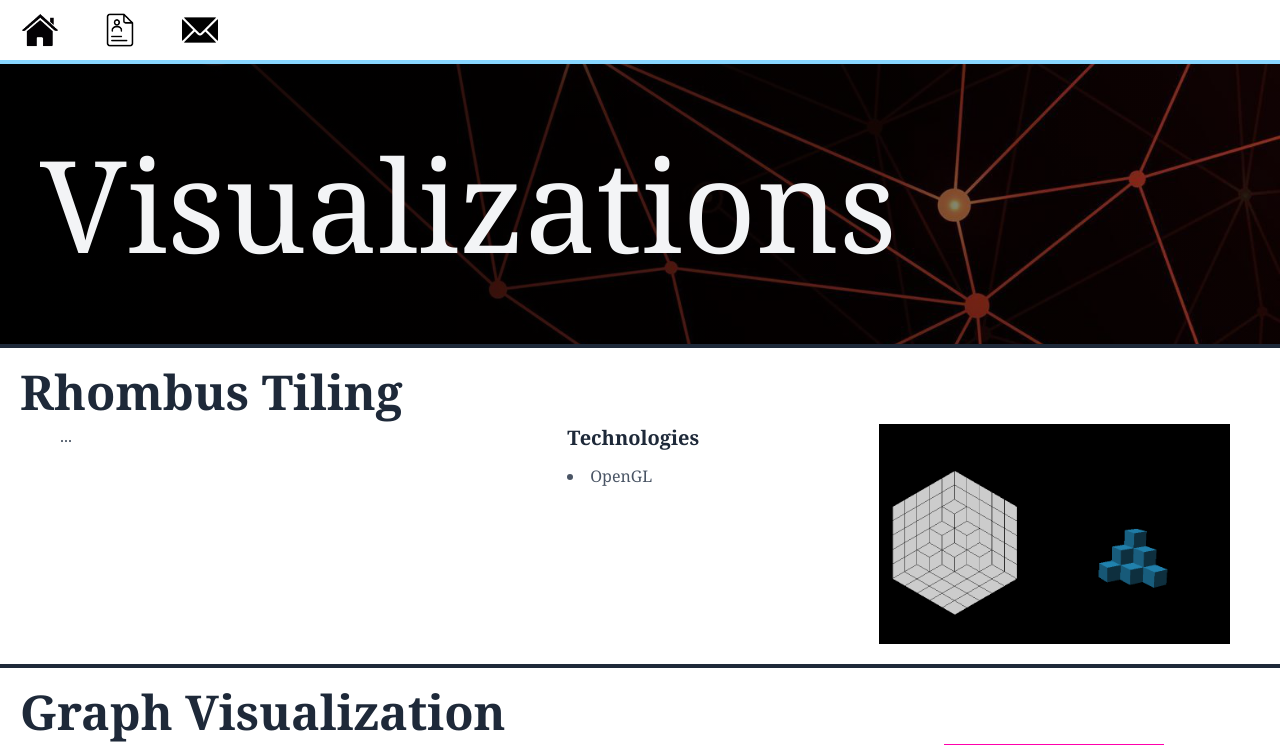
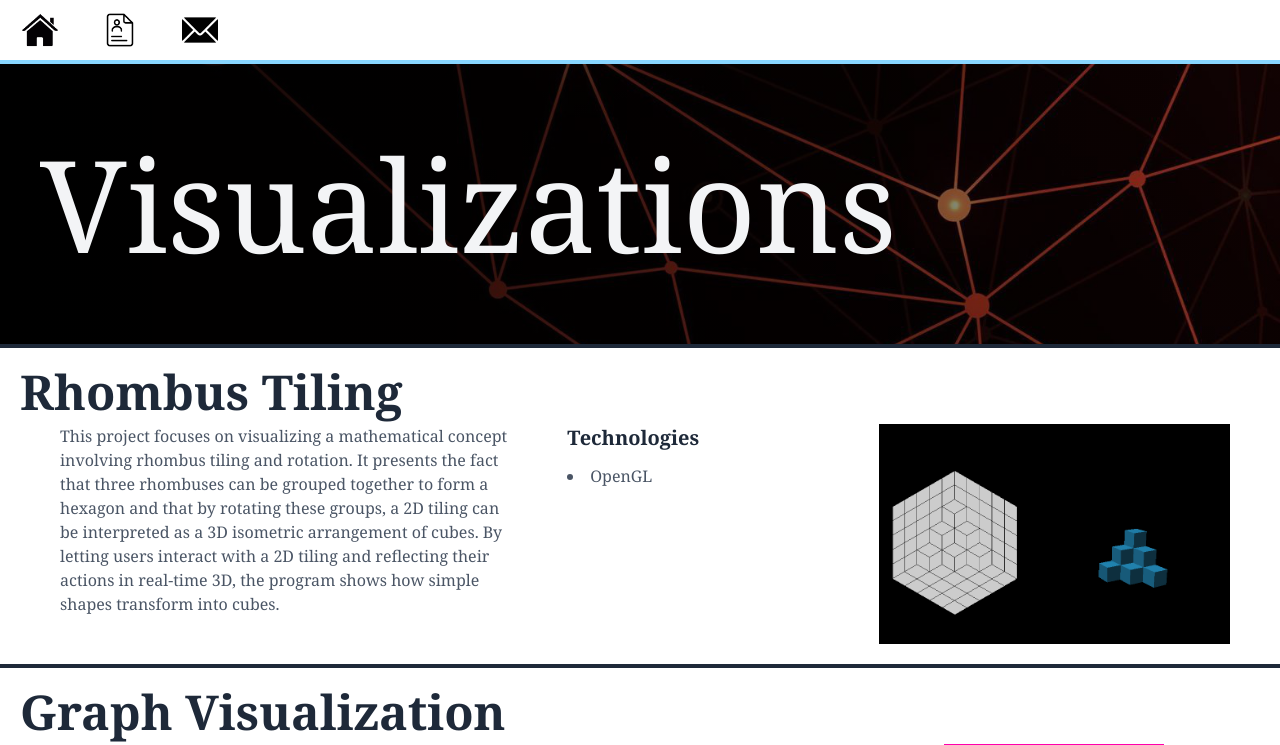
Before and after one commit to abobich675/bobich.us, a Next.js app: page /Visualizations in a window 1280 px wide. Shown: the top 745 px of the page. Built offline with nearby package versions, Linux system fonts and the light colour scheme.

Commit message:
update rhombuses

```diff
--- a/app/Visualizations/Rhombus-Tiling/page.tsx
+++ b/app/Visualizations/Rhombus-Tiling/page.tsx
@@ -26,10 +26,11 @@ export default function Page() {
         <div className='text-2xl pb-5 pt-5 text-gray-800'>
           Abstract:
         </div>
+
         This project focuses on visualizing a mathematical concept involving rhombus tiling and rotation.
-        The user interacts with a 2D display of rhombuses that can be rotated in 60-degree increments.
-        A corresponding 3D representation reflects the changes in real-time, allowing users to explore how simple 2D shapes can transform into 3D cubes.
-        The project emphasizes user interaction through click detection and coordinates conversion.
+        It leverages the fact that three rhombuses can be grouped together to form a hexagon, which can then be rotated by 60 degrees to modify the tiling.
+        The user can select three adjacent rhombuses in a 2D display to perform a rotation, dynamically altering the structure.
+        A corresponding 3D representation reflects the changes in real-time, allowing users to explore how simple 2D shapes can transform into 3D cubes using rotation and coordinate conversion.
 
       </div>
       <div className='flex-shrink-0 justify-end'>
--- a/app/Visualizations/page.tsx
+++ b/app/Visualizations/page.tsx
@@ -14,7 +14,9 @@ export default function Page() {
     link="/Visualizations/Rhombus-Tiling"
     image="/Rhombus-Tiling1.png"
     technologies={["OpenGL"]}>
-      ...
+      This project focuses on visualizing a mathematical concept involving rhombus tiling and rotation.
+      It presents the fact that three rhombuses can be grouped together to form a hexagon and that by rotating these groups, a 2D tiling can be interpreted as a 3D isometric arrangement of cubes.
+      By letting users interact with a 2D tiling and reflecting their actions in real-time 3D, the program shows how simple shapes transform into cubes.
     </Entry>
 
     <Entry name="Graph Visualization"
```
